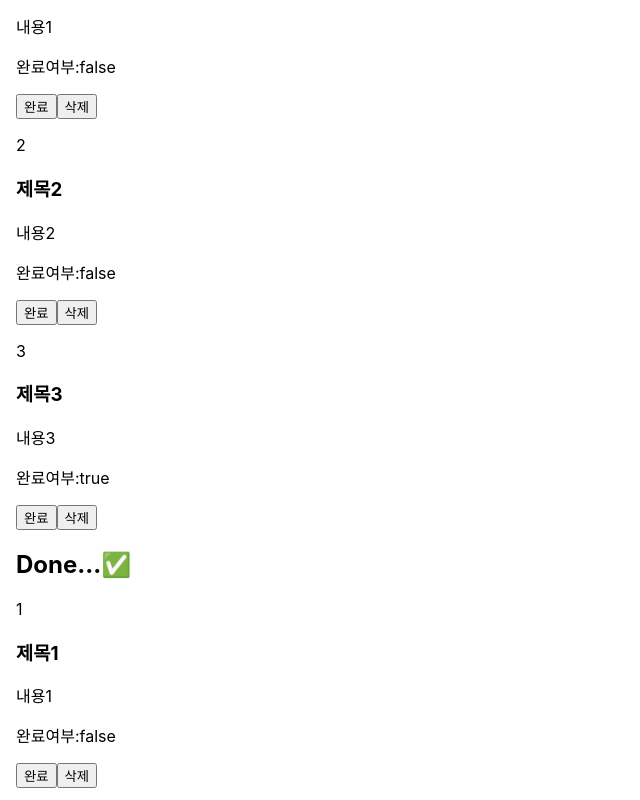
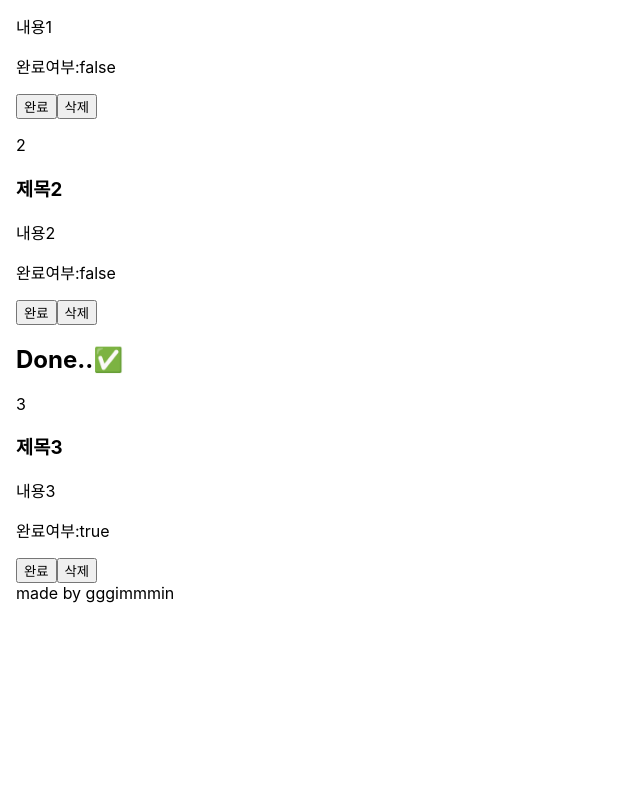
Before and after one commit to gggimmmin/third-todo-list, a React (Create React App) app: page / in a window 1280 px wide. Shown: the part 200-1000 px from the top of the page, without its empty margins (0-640 px from the left). After the commit the page ends 819 px from the top, so only its background shows below. Built offline with nearby package versions, Linux system fonts and the light colour scheme.

Commit message:
feat: TodoList 컴포넌트 분리

```diff
--- a/src/App.jsx
+++ b/src/App.jsx
@@ -1,5 +1,6 @@
 import React, { useState } from "react";
 import { Input } from "./components/Input";
+import { TodoList } from "./components/TodoList";
 
 function App() {
   const [todos, setTodos] = useState([
@@ -27,46 +28,9 @@ function App() {
     <>
       <header>To Do List</header>
       <main>
-        <Input />
-        <div>
-          <h2>Working...🚀</h2>
-          {todos.map((todo) => {
-            return (
-              <div>
-                <p>{todo.id}</p>
-                <h3>{todo.title}</h3>
-                <p>{todo.content}</p>
-                <p>완료여부:{todo.isDone.toString()}</p>
-                <button>완료</button>
-                <button
-                  onClick={() => {
-                    const deletedTodos = todos.filter((item) => {
-                      return item.id !== todo.id;
-                    });
-                    setTodos(deletedTodos);
-                  }}
-                >
-                  삭제
-                </button>
-              </div>
-            );
-          })}
-        </div>
-        <div>
-          <h2>Done...✅</h2>
-          {todos.map((todo) => {
-            return (
-              <div>
-                <p>{todo.id}</p>
-                <h3>{todo.title}</h3>
-                <p>{todo.content}</p>
-                <p>완료여부:{todo.isDone.toString()}</p>
-                <button>완료</button>
-                <button>삭제</button>
-              </div>
-            );
-          })}
-        </div>
+        <Input todos={todos} setTodos={setTodos} />
+        <TodoList todos={todos} setTodos={setTodos} listIsDone={false} />
+        <TodoList todos={todos} setTodos={setTodos} listIsDone={true} />
       </main>
       <footer>made by gggimmmin</footer>
     </>
--- a/src/components/TodoList.jsx
+++ b/src/components/TodoList.jsx
@@ -0,0 +1,47 @@
+import React from "react";
+
+export const TodoList = ({ todos, setTodos, listIsDone }) => {
+  return (
+    <>
+      <div>
+        <h2>{listIsDone ? "Done..✅" : "Working..🔥"}</h2>
+        {todos
+          .filter((todo) => todo.isDone === listIsDone)
+          .map((todo) => {
+            return (
+              <div key={todo.id}>
+                <p>{todo.id}</p>
+                <h3>{todo.title}</h3>
+                <p>{todo.content}</p>
+                <p>완료여부:{todo.isDone.toString()}</p>
+                <button
+                  onClick={() => {
+                    const newTodos = todos.map((item) => {
+                      if (item.id === todo.id) {
+                        return { ...item, isDone: !item.isDone };
+                      } else {
+                        return item;
+                      }
+                    });
+                    setTodos(newTodos);
+                  }}
+                >
+                  완료
+                </button>
+                <button
+                  onClick={() => {
+                    const deletedTodos = todos.filter((item) => {
+                      return item.id !== todo.id;
+                    });
+                    setTodos(deletedTodos);
+                  }}
+                >
+                  삭제
+                </button>
+              </div>
+            );
+          })}
+      </div>
+    </>
+  );
+};
```
